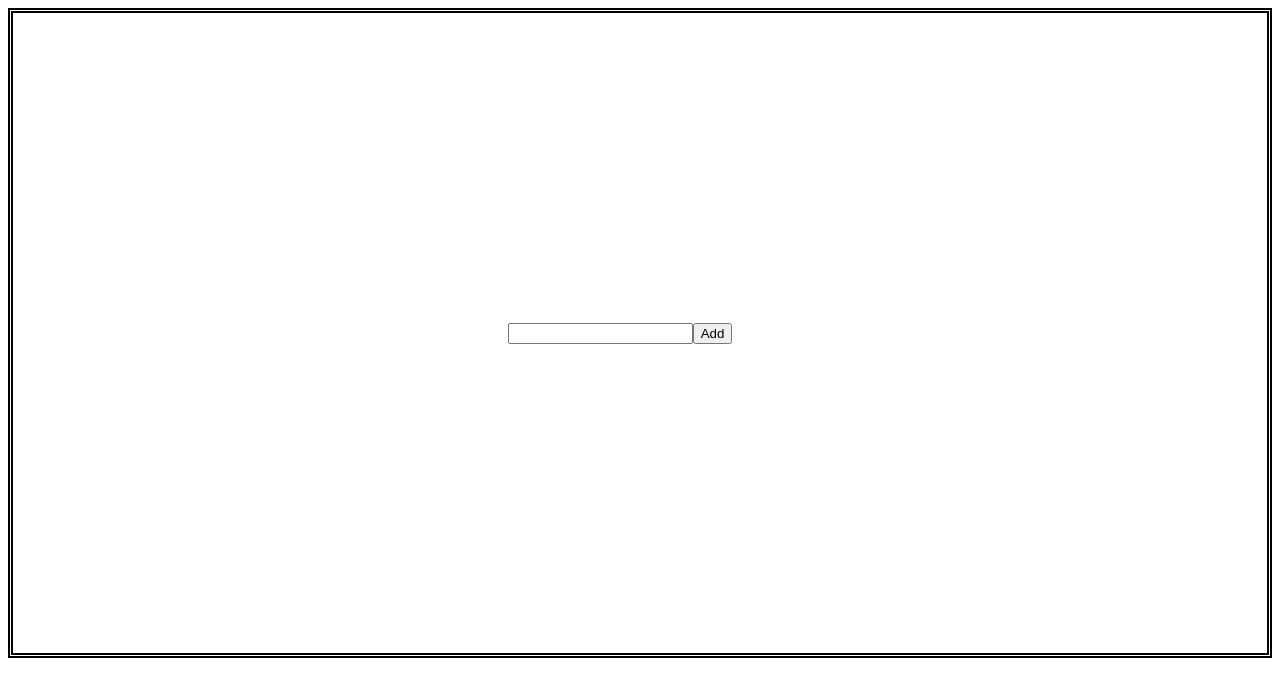
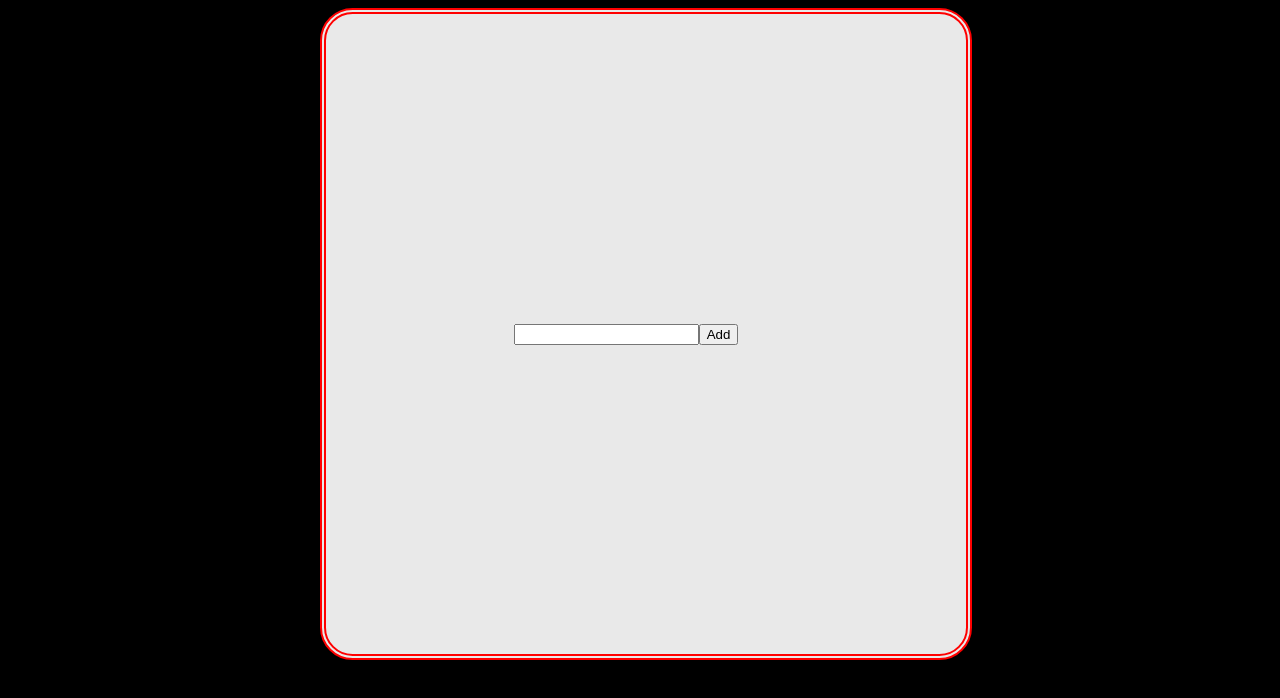
Before and after one commit to Kenan-Alnaser/To-do-list, a website: page src/index.html in a window 1280 px wide. Drawn offline with nearby package versions, Linux system fonts and the light colour scheme; files that its build step writes are made by us from their sources.

Commit message:
coloring

```diff
--- a/src/scss/main.scss
+++ b/src/scss/main.scss
@@ -1,10 +1,17 @@
 body {
   height: 100vh;
+  width: 100vw;
+  background-color: black;
 }
 .TdList {
+  position: absolute;
   display: flex;
   align-items: center;
   justify-content: center;
-  border: black double 5px;
+  border: red double 6px;
+  border-radius: 5%;
   height: 80%;
+  width: 50%;
+  left: 25%;
+  background-color: rgb(233, 233, 233);
 }
```
